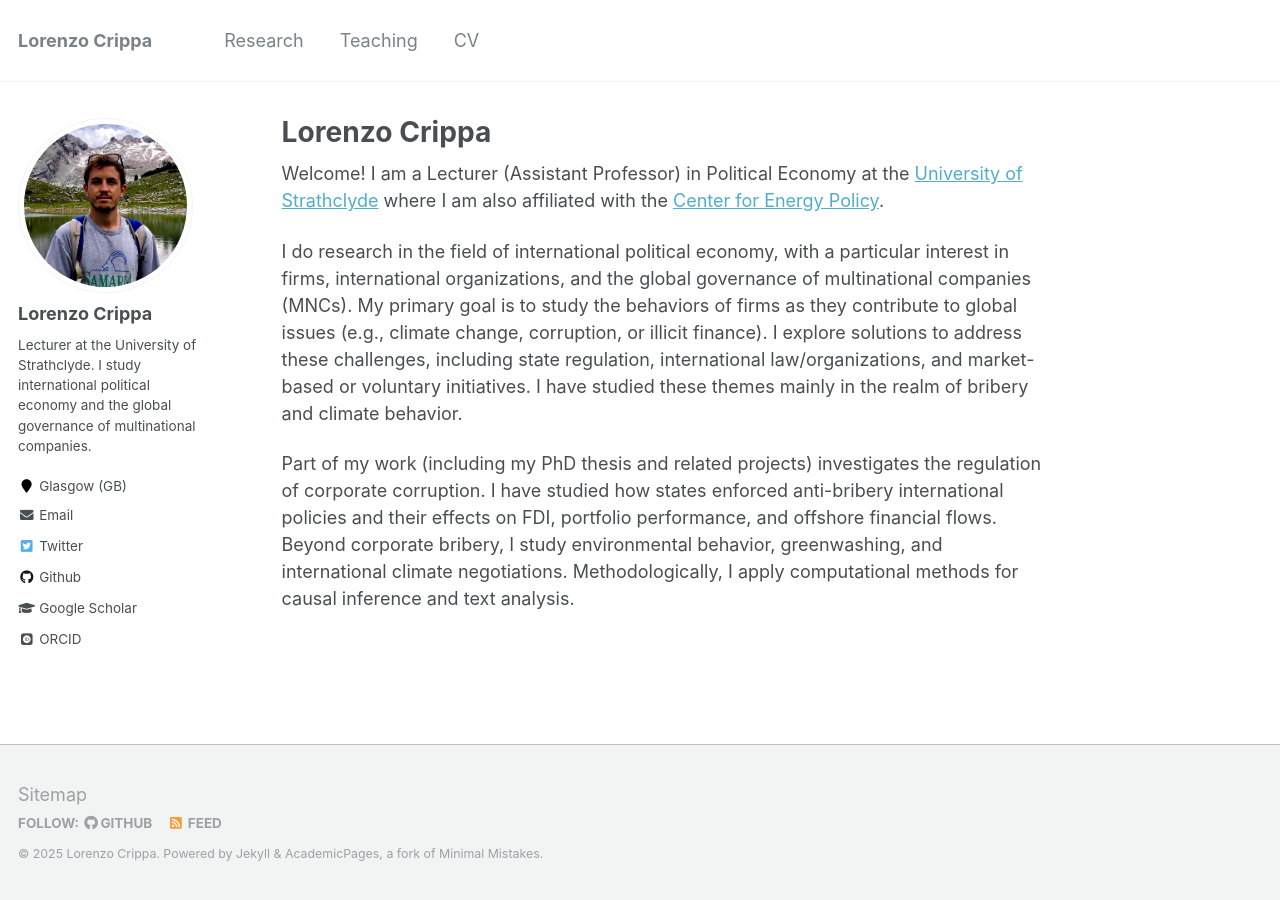
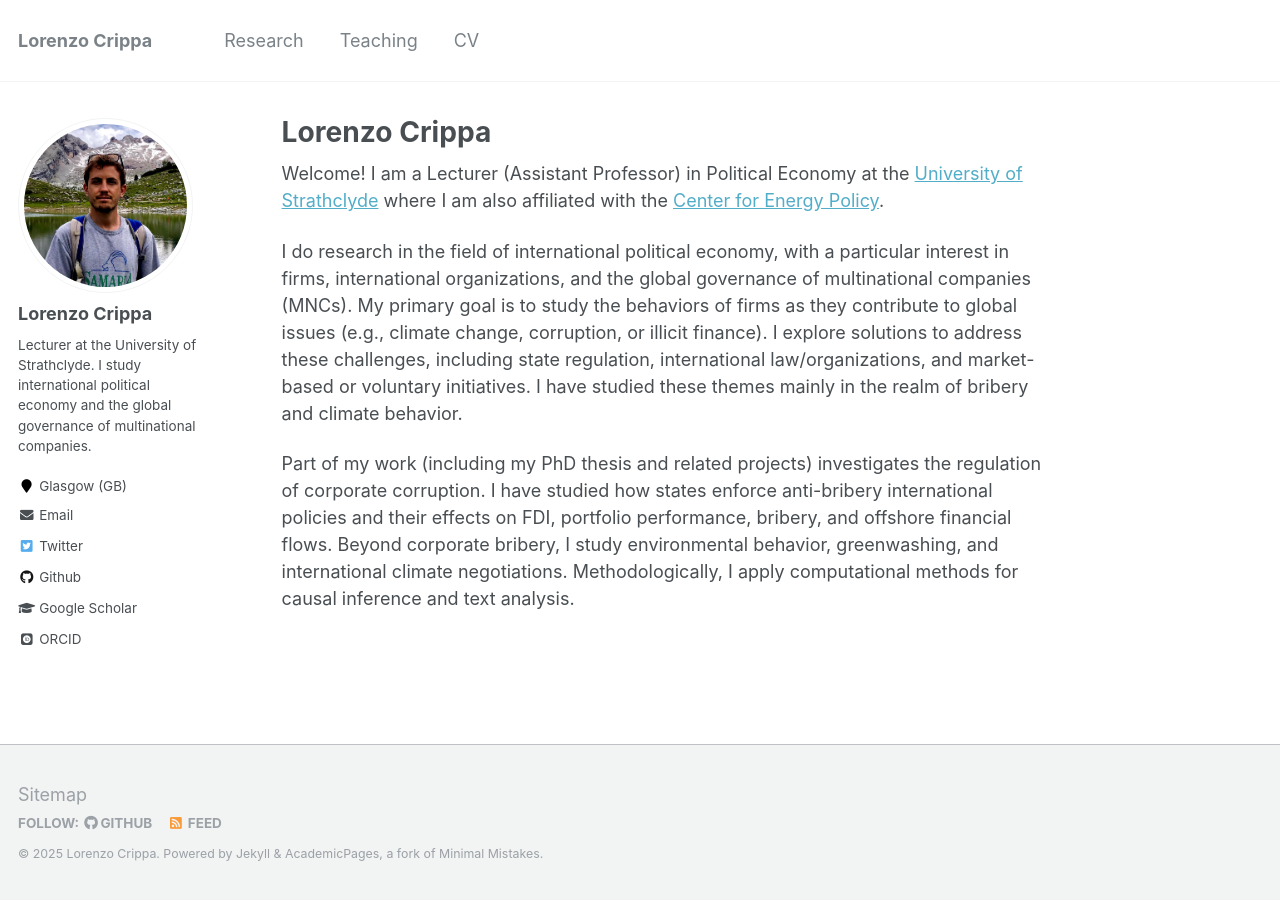
Before and after one commit to lorenzo-crippa/lorenzo-crippa.github.io, a Jekyll site: the page built from _pages/about.md, in a window 1280 px wide. Built offline with Jekyll 4.4.1, drawn with Linux system fonts in a browser that asks for light colours; some web fonts are replaced.

Commit message:
Update about.md

```diff
--- a/_pages/about.md
+++ b/_pages/about.md
@@ -11,4 +11,4 @@ Welcome! I am a Lecturer (Assistant Professor) in Political Economy at the [Univ
 
 I do research in the field of international political economy, with a particular interest in firms, international organizations, and the global governance of multinational companies (MNCs). My primary goal is to study the behaviors of firms as they contribute to global issues (e.g., climate change, corruption, or illicit finance). I explore solutions to address these challenges, including state regulation, international law/organizations, and market-based or voluntary initiatives. I have studied these themes mainly in the realm of bribery and climate behavior.
 
-Part of my work (including my PhD thesis and related projects) investigates the regulation of corporate corruption. I have studied how states enforced anti-bribery international policies and their effects on FDI, portfolio performance, and offshore financial flows. Beyond corporate bribery, I study environmental behavior, greenwashing, and international climate negotiations. Methodologically, I apply computational methods for causal inference and text analysis.
+Part of my work (including my PhD thesis and related projects) investigates the regulation of corporate corruption. I have studied how states enforce anti-bribery international policies and their effects on FDI, portfolio performance, bribery, and offshore financial flows. Beyond corporate bribery, I study environmental behavior, greenwashing, and international climate negotiations. Methodologically, I apply computational methods for causal inference and text analysis.
```
